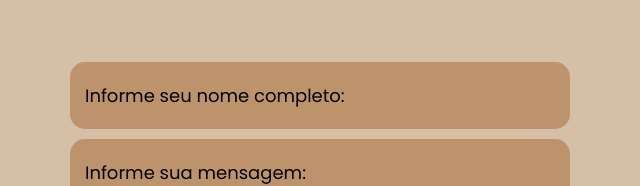
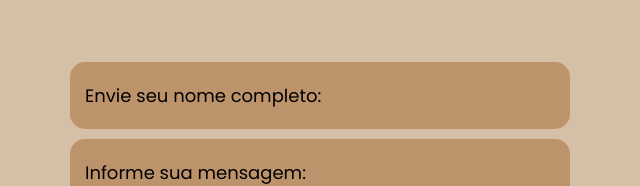
Before and after one commit to arthurmcoe-eng/landingpage-ivandantas, a plain HTML site: page index.html in a window 1280 px wide. Shown: the part 2268-2454 px from the top of the page, 320-960 px from the left. Drawn offline with nearby package versions, Linux system fonts and the light colour scheme.

Commit message:
Update index.html

```diff
--- a/index.html
+++ b/index.html
@@ -133,7 +133,7 @@
                 </div>
                 <form onsubmit="enviarWhatsApp(); return false;">
 
-                    <input type="text" id="nome" placeholder="Informe seu nome completo:" required>
+                    <input type="text" id="nome" placeholder="Envie seu nome completo:" required>
                     <textarea id="mensagem" placeholder="Informe sua mensagem:" required></textarea>
                     <div class="btn-enviar">
                         <input type="submit" value="ENVIAR">
```
